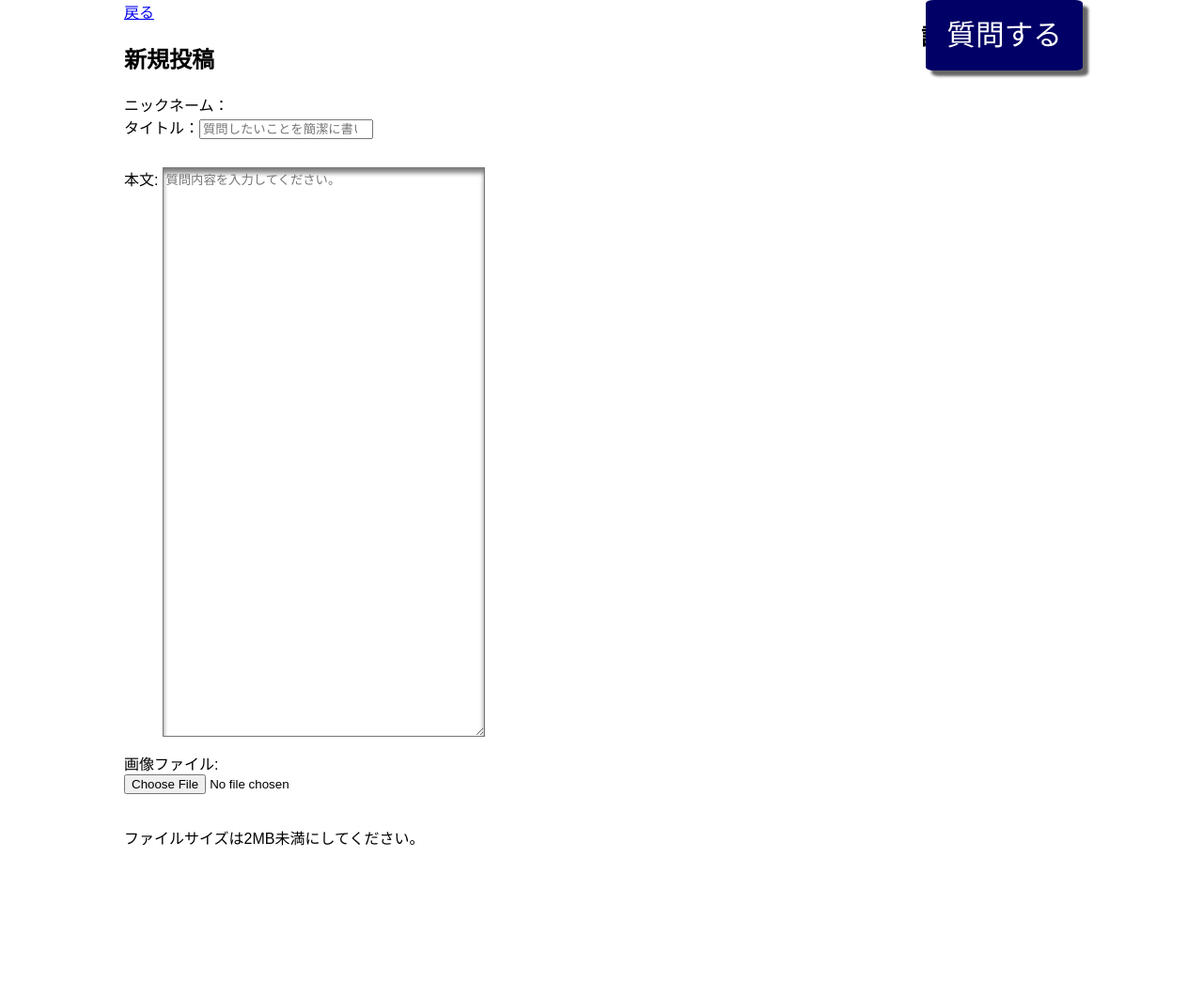
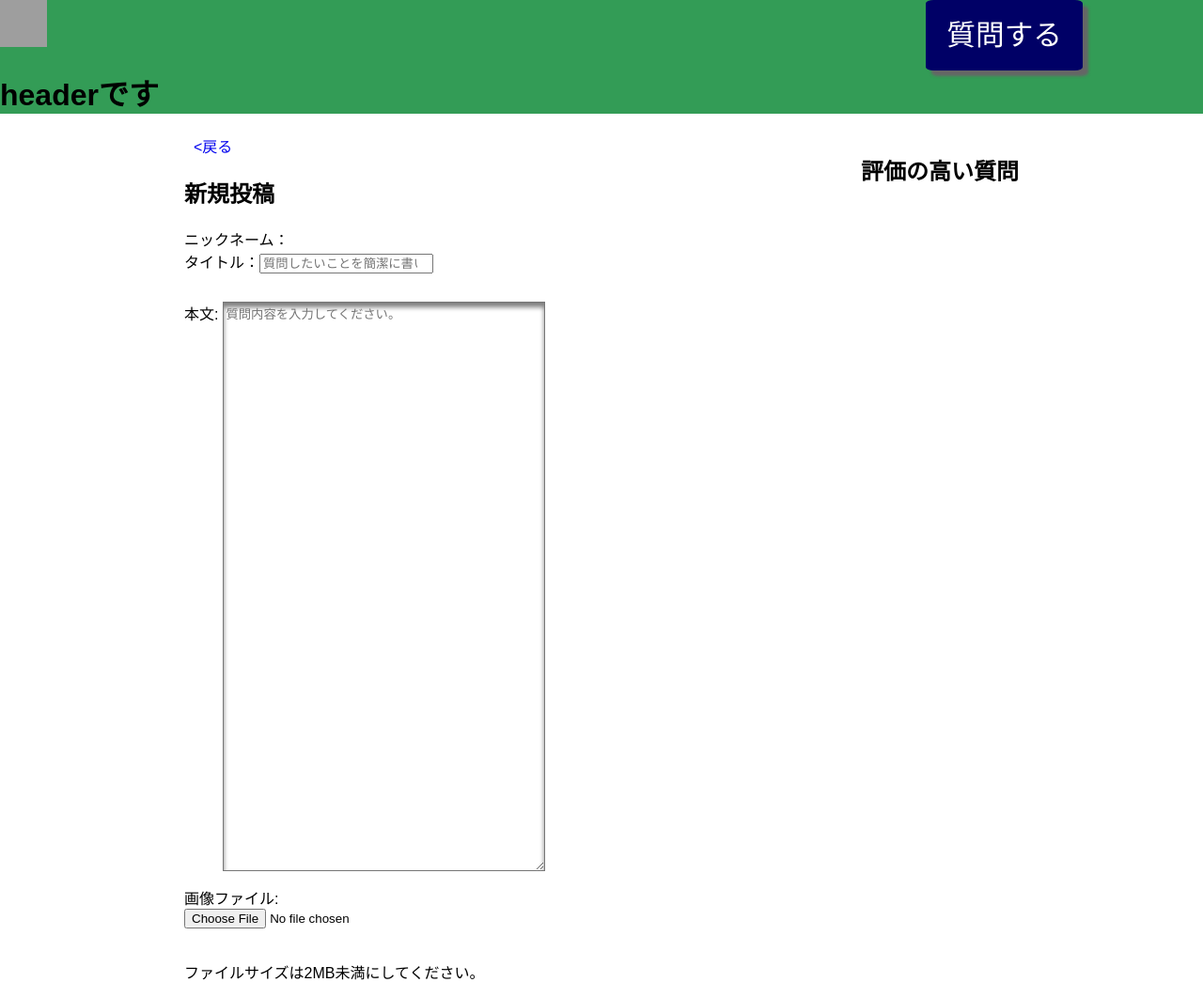
Before and after one commit to dokawoody/Geek_Hack.github.io, a PHP site: page /Question in a window 1280 px wide. Shown: the whole page at 94% size. Before the commit the page ends 900 px from the top, so only its background shows below. Run offline with PHP 8.4, Linux system fonts and the light colour scheme; the visitor is signed in with stand-in values (Sample User, id 1); data that the repository does not hold is empty; grey boxes are pictures that could not be loaded.

Commit message:
postが消えた

```diff
--- a/Question.php
+++ b/Question.php
@@ -43,7 +43,7 @@
                 $message_id = $db->lastInsertId();
                 createHTML($url, $message_id);
 
-                exit(header('Location: main'));
+                echo '<script>top.location.href = "main";</script>';
             }
         }
     }else{
@@ -96,6 +96,7 @@ function curl_get_contents($url)
                 let winWidth = window.innerWidth;
                 let winHeight = window.innerHeight;
 
+
                 line.mousedown((e)=>{
                     isDown = true;
                 });
@@ -115,11 +116,15 @@ function curl_get_contents($url)
         <title>初心者エンジニアに優しい質問サイト</title>
     </head>
     <body>
+        <header class="h">
+            <img src="chick sprout.png" width="50" height="50">
+            <h1>headerです</h1>
+        </header>
         <div class="container flex-box">
             <div class="flex-item" id="question">
                 <nav>
                     <section>
-                        <a class="" href="main" target="_top">戻る</a>
+                        <a class="backBtn" href="main" target="_top">戻る</a>
                         <h2>新規投稿</h2>
                         <form action="" method="post" enctype="multipart/form-data">
                             <dt>ニックネーム：<?=htmlspecialchars($member['name'], ENT_QUOTES);?></dt>
--- a/main.php
+++ b/main.php
@@ -65,7 +65,7 @@
             <p><?=htmlspecialchars($member['name'], ENT_QUOTES);?></p><!--ログイン名-->
         </header>
 
-        <input type="submit" class="situmon" onclick="location.href='Post'" value="質問投稿">
+        <input type="submit" class="situmon" onclick="location.href='Question'" value="質問投稿">
 
         <section class="toukou">
             <h2>投稿一覧</h2>
--- a/test.css
+++ b/test.css
@@ -95,7 +95,7 @@ ul{
     font-family: 'Josefin Sans', sans-serif;
 }
 .logo span {
-    display: block;
+    /*display: block;*/
     transform: translate(100%, 0);
     transition: transform cubic-bezier(0.215, 0.61, 0.355, 1) 0.5s;
 }
@@ -134,6 +134,7 @@ textarea{
     box-shadow: inset 0 5px 5px 0 rgba(0, 0, 0, .5);
 }
 
+
 .question-title{
     border: solid;
 }
@@ -162,7 +163,31 @@ textarea{
     right:0;
     display: flex;
     flex-direction: row;
+    height: 100%;
     width: 100vw;
-    height: 100vh;
     float : left;
 }
+
+.backBtn{
+    background-color: white;
+    color: blak;
+    text-decoration: none;
+    margin-left: 10px;
+}
+
+.backBtn:hover{
+    color: black;
+}
+
+.backBtn:visited{
+    color: black;
+}
+
+.backBtn::before{
+    content: "<";
+}
+
+.container{
+    width: 80%;
+    margin: 0 auto;
+}
```
Also changed, not shown: template.php (+9 -3 lines). Lines whose indentation alone changed are shown as unchanged.
